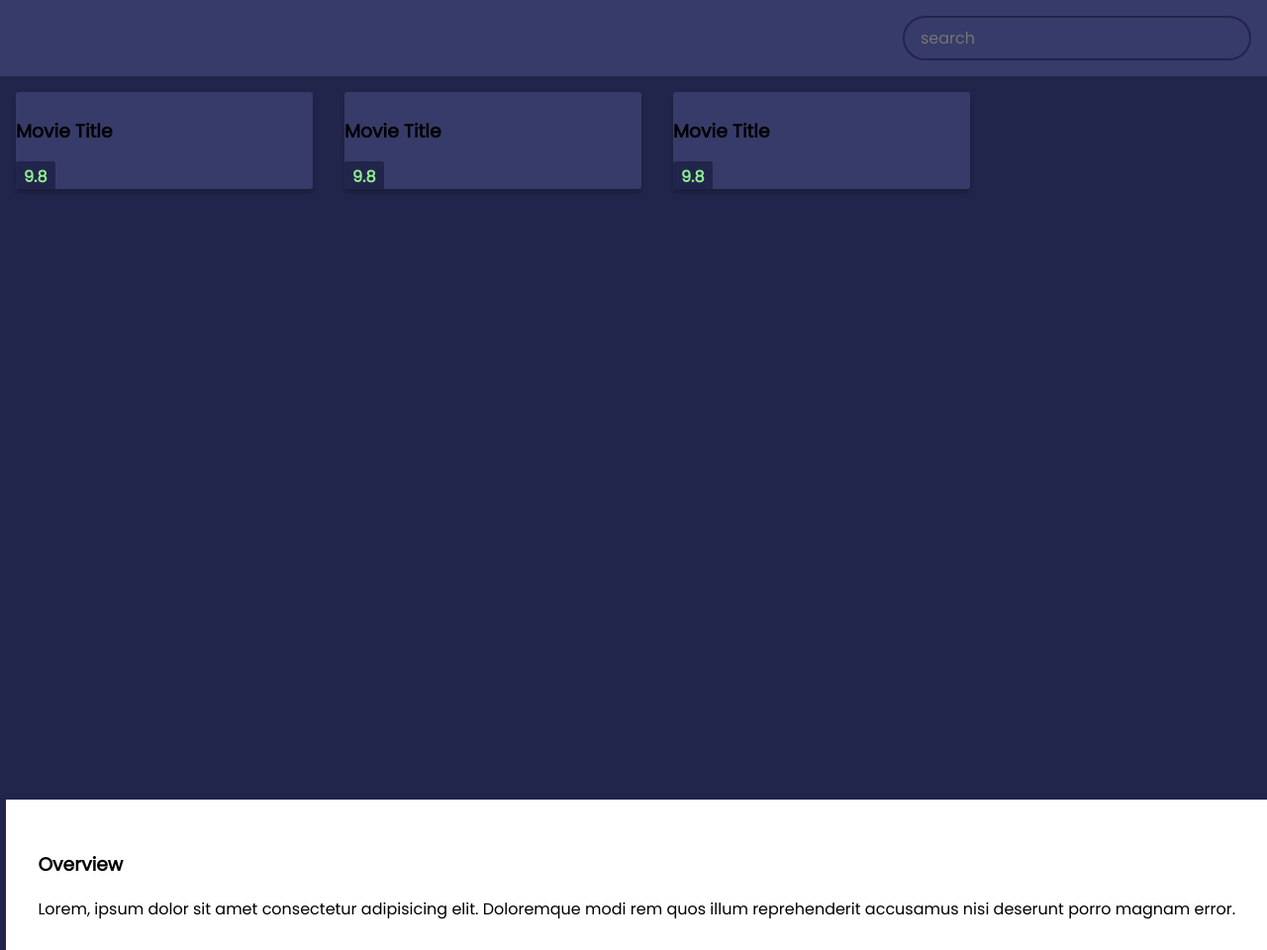
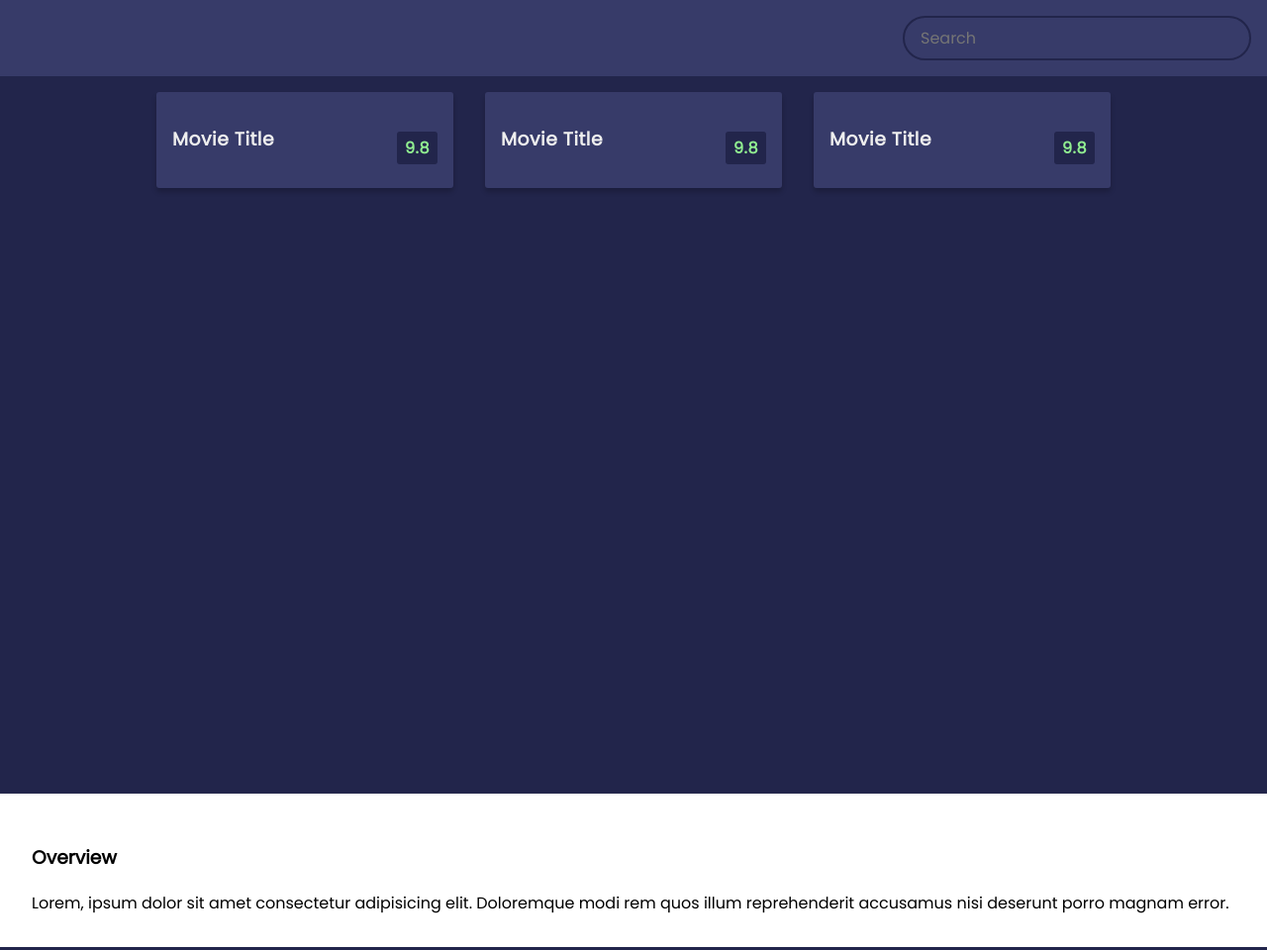
Before and after one commit to TreyK95/movie_app, a plain HTML site: page index.html in a window 1280 px wide. Shown: the top 960 px of the page at 99% size. Drawn offline with Linux system fonts and the light colour scheme.

Commit message:
fixed html and css

```diff
--- a/index.html
+++ b/index.html
@@ -10,7 +10,7 @@
   <body>
     <header>
       <form id="form">
-        <input type="text" id="search" class="search" placeholder="search" />
+        <input type="text" id="search" class="search" placeholder="Search" />
       </form>
     </header>
     <main id="main">
--- a/style.css
+++ b/style.css
@@ -11,7 +11,7 @@
 
 body {
   background-color: var(--primary-color);
-  font-family: Poppins, sans-serif;
+  font-family: "Poppins", sans-serif;
   margin: 0;
 }
 
@@ -40,6 +40,7 @@ header {
 main {
   display: flex;
   flex-wrap: wrap;
+  justify-content: center;
 }
 
 .movie {
@@ -55,11 +56,12 @@ main {
   width: 100%;
 }
 
-.movie0info {
+.movie-info {
   color: #eee;
   display: flex;
   align-items: center;
   justify-content: space-between;
+  gap: 0.2rem;
   padding: 0.5rem 1rem 1rem;
   letter-spacing: 0.5px;
 }
@@ -89,12 +91,12 @@ main {
   background-color: #fff;
   padding: 2rem;
   position: absolute;
-  top: 0;
+  left: 0;
   bottom: 0;
   right: 0;
   max-height: 100%;
   transform: translateY(101%);
-  transition: transform 0.3s ease;
+  transition: transform 0.3s ease-in;
 }
 
 .movie:hover .overview {
```
